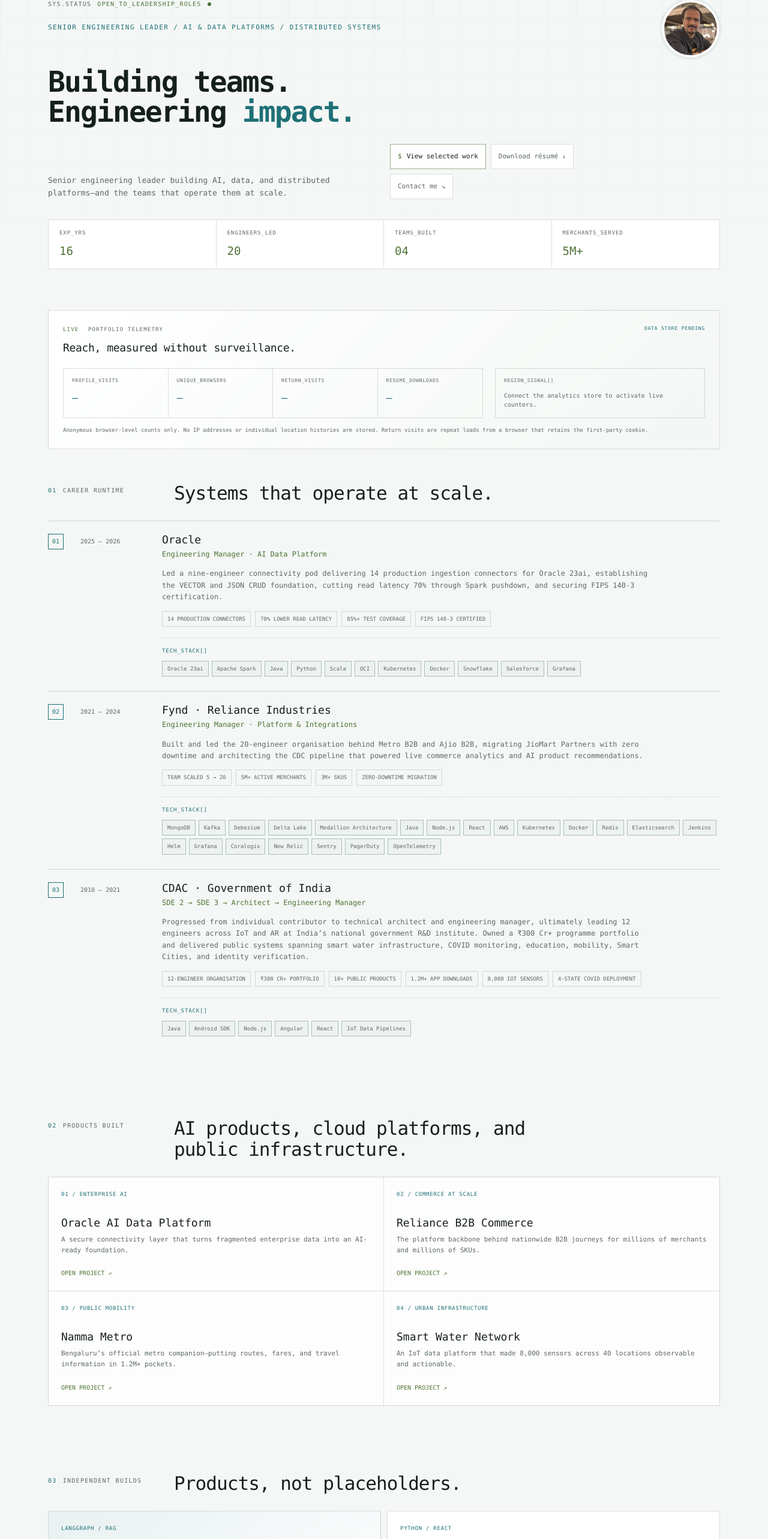
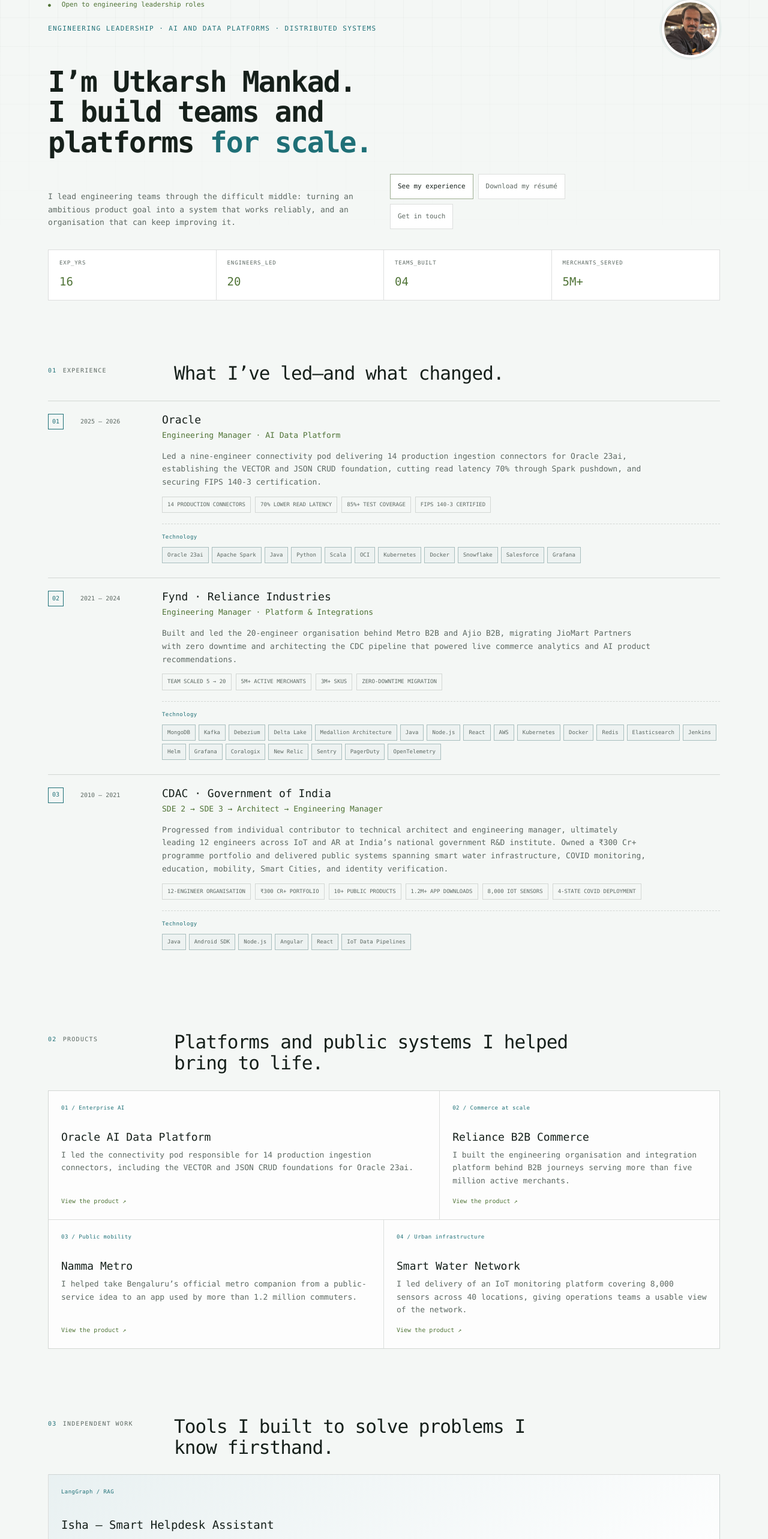
Before and after one commit to utkarshmankad/utkarsh-portfolio, a Next.js app: page / in a window 1280 px wide. Shown: the part 115-2681 px from the top of the page at 60% size. Built offline with nearby package versions, Linux system fonts and the light colour scheme.

Commit message:
refactor: make portfolio voice more personal

```diff
--- a/app/components/live-analytics.tsx
+++ b/app/components/live-analytics.tsx
@@ -24,13 +24,13 @@
     return () => { active = false; };
   }, []);
 
-  const numbers = [["PROFILE_VISITS", stats.visits], ["UNIQUE_BROWSERS", stats.uniqueVisits], ["RETURN_VISITS", stats.returningVisits], ["RESUME_DOWNLOADS", stats.resumeDownloads]] as const;
+  const numbers = [["Profile visits", stats.visits], ["Unique browsers", stats.uniqueVisits], ["Return visits", stats.returningVisits], ["Résumé downloads", stats.resumeDownloads]] as const;
 
   return <section className="analytics-panel shell" aria-labelledby="analytics-title">
-    <div className="analytics-heading"><div><p><span>LIVE</span> Portfolio telemetry</p><h2 id="analytics-title">Reach, measured without surveillance.</h2></div><small>{loaded && stats.configured ? "AGGREGATES · 60S REFRESH" : "DATA STORE PENDING"}</small></div>
+    <div className="analytics-heading"><div><p>Portfolio visits</p><h2 id="analytics-title">A small, anonymous snapshot of this site’s reach.</h2></div><small>{loaded && stats.configured ? "Updated every minute" : "Waiting for data"}</small></div>
     <div className="analytics-grid">
       <div className="analytics-numbers">{numbers.map(([label, value]) => <article key={label}><small>{label}</small><b>{loaded && stats.configured ? value.toLocaleString("en-IN") : "—"}</b></article>)}</div>
-      <div className="analytics-regions"><small>REGION_SIGNAL[]</small>{stats.regions.length ? <ul>{stats.regions.slice(0, 5).map(({ region, visits }) => <li key={region}><span>{region}</span><b>{visits.toLocaleString("en-IN")}</b></li>)}</ul> : <p>{loaded && stats.configured ? "Regions appear after two visits." : "Connect the analytics store to activate live counters."}</p>}</div>
+      <div className="analytics-regions"><small>Regions</small>{stats.regions.length ? <ul>{stats.regions.slice(0, 5).map(({ region, visits }) => <li key={region}><span>{region}</span><b>{visits.toLocaleString("en-IN")}</b></li>)}</ul> : <p>{loaded && stats.configured ? "Regions appear after two visits." : "Visit data is temporarily unavailable."}</p>}</div>
     </div>
     <p className="analytics-note">Anonymous browser-level counts only. No IP addresses or individual location histories are stored. Return visits are repeat loads from a browser that retains the first-party cookie.</p>
   </section>;
--- a/app/content.ts
+++ b/app/content.ts
@@ -20,17 +20,17 @@
 ];
 
 export const products = [
-  { name: "Oracle AI Data Platform", href: "https://www.oracle.com/ai-data-platform/", meta: "Enterprise AI", description: "A secure connectivity layer that turns fragmented enterprise data into an AI-ready foundation." },
-  { name: "Reliance B2B Commerce", href: "https://www.fynd.com/", meta: "Commerce at scale", description: "The platform backbone behind nationwide B2B journeys for millions of merchants and millions of SKUs." },
-  { name: "Namma Metro", href: "https://play.google.com/store/apps/details?id=com.aum.nammametro", meta: "Public mobility", description: "Bengaluru’s official metro companion—putting routes, fares, and travel information in 1.2M+ pockets." },
-  { name: "Smart Water Network", href: "https://www.cdac.in/", meta: "Urban infrastructure", description: "An IoT data platform that made 8,000 sensors across 40 locations observable and actionable." },
+  { name: "Oracle AI Data Platform", href: "https://www.oracle.com/ai-data-platform/", meta: "Enterprise AI", description: "I led the connectivity pod responsible for 14 production ingestion connectors, including the VECTOR and JSON CRUD foundations for Oracle 23ai." },
+  { name: "Reliance B2B Commerce", href: "https://www.fynd.com/", meta: "Commerce at scale", description: "I built the engineering organisation and integration platform behind B2B journeys serving more than five million active merchants." },
+  { name: "Namma Metro", href: "https://play.google.com/store/apps/details?id=com.aum.nammametro", meta: "Public mobility", description: "I helped take Bengaluru’s official metro companion from a public-service idea to an app used by more than 1.2 million commuters." },
+  { name: "Smart Water Network", href: "https://www.cdac.in/", meta: "Urban infrastructure", description: "I led delivery of an IoT monitoring platform covering 8,000 sensors across 40 locations, giving operations teams a usable view of the network." },
 ];
 
 export const projects = [
-  { name: "Isha — Smart Helpdesk Assistant", href: "https://github.com/utkarshmankad/isha-indigo-rag", tech: "LangGraph / RAG", description: "A production-minded airline helpdesk assistant with hybrid retrieval, confidence-aware cited answers, memory, multilingual support, and an embeddable API." },
-  { name: "Job Tracker", href: "https://github.com/utkarshmankad/job-tracker", tech: "Python / React", description: "A private, local-first command centre that turns job emails into a live application pipeline." },
-  { name: "JD Fit Checker", href: "https://jd-fit-checker.vercel.app", tech: "Next.js / AI", description: "An AI screening copilot that scores roles, exposes gaps, and helps job seekers focus their search." },
-  { name: "ReportAPI", href: "https://reportapi.vercel.app", tech: "TypeScript / Next.js", description: "A modern web product for creating and sharing useful reports without the usual reporting friction." },
+  { name: "Isha — Smart Helpdesk Assistant", href: "https://github.com/utkarshmankad/isha-indigo-rag", tech: "LangGraph / RAG", description: "I built Isha to test what a trustworthy airline support assistant needs in practice: hybrid retrieval, cited answers, confidence checks, memory, multilingual support, and a clean API." },
+  { name: "Job Tracker", href: "https://github.com/utkarshmankad/job-tracker", tech: "Python / React", description: "I wanted one private place to follow a job search, so I built a local-first tool that turns incoming job emails into an application pipeline." },
+  { name: "JD Fit Checker", href: "https://jd-fit-checker.vercel.app", tech: "Next.js / AI", description: "I built this to answer a practical question quickly: is a role worth pursuing? It scores the match, explains gaps, and keeps the decision visible." },
+  { name: "ReportAPI", href: "https://reportapi.vercel.app", tech: "TypeScript / Next.js", description: "An experiment in making report creation and sharing simpler, with the workflow reduced to the parts people actually need." },
 ];
 
 export const contributions = [
--- a/app/globals.css
+++ b/app/globals.css
@@ -54,3 +54,14 @@
 @media(max-width:820px){.analytics-panel{padding:18px}.analytics-grid{grid-template-columns:1fr}.analytics-numbers{grid-template-columns:1fr 1fr}.analytics-numbers article:nth-child(2){border-right:0}.analytics-numbers article:nth-child(-n+2){border-bottom:1px solid var(--line)}}
 @media(max-width:560px){.analytics-heading{display:block}.analytics-heading>small{display:block;margin-top:10px}.analytics-numbers small{font-size:7px}}
 @media(prefers-reduced-motion:reduce){html{scroll-behavior:auto}*{transition:none!important}}
+
+/* Editorial pass: keep the technical character while giving the content more room and variation. */
+body{font-size:14px;line-height:1.68}
+.hero-signal{margin:0 0 22px;color:var(--lime);font-size:11px;letter-spacing:0}.hero-signal span{margin-right:8px;font-size:8px}.hero-bottom>p,.timeline-row p,.product-grid p,.project-grid p,.oss-grid p,.article-grid p,.leadership-content>p,blockquote{font-size:13px}
+.role-stack>span,.product-grid small,.project-tech,.article-grid div{letter-spacing:.05em;text-transform:none}
+.product-grid{grid-template-columns:repeat(12,1fr)}.product-grid a:nth-child(n){grid-column:span 6;border-right:1px solid var(--line);border-bottom:1px solid var(--line)}.product-grid a:first-child{grid-column:span 7}.product-grid a:nth-child(2){grid-column:span 5;border-right:0}.product-grid a:nth-child(3),.product-grid a:nth-child(4){border-bottom:0}.product-grid a:nth-child(4){border-right:0}.product-grid>a>span,.project-grid b,.oss-grid b,.article-grid b{text-transform:none}
+.project-grid{grid-template-columns:repeat(2,1fr)}.project-grid a:first-child{grid-column:1/-1;min-height:185px;padding-right:min(32%,320px)}
+.analytics-panel{margin-top:8px;margin-bottom:56px;padding:18px 20px;background:transparent}.analytics-heading h2{font-size:16px}.analytics-heading p,.analytics-heading>small,.analytics-numbers small,.analytics-regions>small{letter-spacing:0;text-transform:none}.analytics-note{max-width:820px;font-size:10px}
+.not-found{min-height:100vh;display:grid;place-items:center;padding:32px}.not-found>div{width:min(680px,100%);padding:42px;border:1px solid var(--line);background:var(--surface)}.not-found p{max-width:560px;margin:0 0 18px;color:var(--muted);font-size:14px}.not-found>div>p:first-child{color:var(--cyan);font-size:12px}.not-found h1{max-width:560px;margin:0 0 20px;font-size:clamp(30px,6vw,54px);line-height:1.05;letter-spacing:-.04em}.not-found nav{display:flex;flex-wrap:wrap;gap:10px;margin-top:28px}.not-found a{display:inline-flex;min-height:44px;align-items:center;padding:10px 14px;border:1px solid var(--line);background:var(--bg)}.not-found a:first-child{border-color:var(--cyan);color:var(--cyan)}
+@media(max-width:820px){.product-grid a:first-child,.product-grid a:nth-child(2){grid-column:span 6}.project-grid a:first-child{padding-right:21px}.analytics-panel{margin-bottom:46px}}
+@media(max-width:560px){body{font-size:14px}.product-grid a:nth-child(n){grid-column:1/-1;border-right:0;border-bottom:1px solid var(--line)}.product-grid a:last-child{border-bottom:0}.hero-bottom>p,.timeline-row p,.product-grid p,.project-grid p,.oss-grid p,.article-grid p,.leadership-content>p,blockquote{font-size:13px}.not-found{padding:20px}.not-found>div{padding:28px 22px}}
--- a/app/page.tsx
+++ b/app/page.tsx
@@ -22,26 +22,26 @@
     <nav className="nav shell" aria-label="Primary navigation"><a className="brand" href="#top" aria-label="Utkarsh Mankad, back to top"><span>U</span>M_</a><SiteControls /></nav>
 
     <header className="hero shell" id="content" tabIndex={-1}>
-      <div className="hero-intro"><div><div className="hero-signal"><span>SYS.STATUS</span><b>OPEN_TO_LEADERSHIP_ROLES</b><i /></div><p className="eyebrow">Senior engineering leader / AI &amp; data platforms / Distributed systems</p></div><div className="profile-photo"><Image src="/utkarsh.jpg" alt="Utkarsh Mankad" width={88} height={88} priority /></div></div>
-      <h1>Building teams.<br />Engineering <em>impact.</em></h1>
-      <div className="hero-bottom"><p>{siteConfig.description}</p><div className="hero-actions" aria-label="Portfolio actions"><a className="primary-action" href="#work" data-analytics-event="cta_click" data-analytics-label="selected_work"><span aria-hidden>$</span> View selected work</a><a href="/utkarsh-mankad-resume.pdf" download data-analytics-event="resume_download" data-analytics-label="hero">Download résumé ↓</a><a href="#contact" data-analytics-event="cta_click" data-analytics-label="contact">Contact me ↘</a></div></div>
+      <div className="hero-intro"><div><p className="hero-signal"><span aria-hidden>●</span> Open to engineering leadership roles</p><p className="eyebrow">Engineering leadership · AI and data platforms · Distributed systems</p></div><div className="profile-photo"><Image src="/utkarsh.jpg" alt="Utkarsh Mankad" width={88} height={88} priority /></div></div>
+      <h1>I’m Utkarsh Mankad.<br />I build teams and platforms <em>for scale.</em></h1>
+      <div className="hero-bottom"><p>I lead engineering teams through the difficult middle: turning an ambitious product goal into a system that works reliably, and an organisation that can keep improving it.</p><div className="hero-actions" aria-label="Portfolio actions"><a className="primary-action" href="#work" data-analytics-event="cta_click" data-analytics-label="selected_work">See my experience</a><a href="/utkarsh-mankad-resume.pdf" download data-analytics-event="resume_download" data-analytics-label="hero">Download my résumé</a><a href="#contact" data-analytics-event="cta_click" data-analytics-label="contact">Get in touch</a></div></div>
       <div className="metrics"><article><small>EXP_YRS</small><b>16</b></article><article><small>ENGINEERS_LED</small><b>20</b></article><article><small>TEAMS_BUILT</small><b>04</b></article><article><small>MERCHANTS_SERVED</small><b>5M+</b></article></div>
     </header>
 
+    <section className="section shell" id="work" aria-labelledby="work-title"><SectionTitle number="01" label="Experience" id="work-title">What I’ve led—and what changed.</SectionTitle><div className="timeline">{roles.map((role, index) => <article className="timeline-row" key={role.company}><div className="node">0{index + 1}</div><time>{role.period}</time><div><h3>{role.company}</h3><p className="role-title">{role.role}</p><p>{role.summary}</p><ul className="role-wins">{role.wins.map(win => <li key={win}>{win}</li>)}</ul><div className="role-stack"><span>Technology</span><ul>{role.tech.map(technology => <li key={technology}>{technology}</li>)}</ul></div></div></article>)}</div></section>
+
+    <section className="section shell" id="products" aria-labelledby="products-title"><SectionTitle number="02" label="Products" id="products-title">Platforms and public systems I helped bring to life.</SectionTitle><div className="product-grid">{products.map((product, index) => <a href={product.href} target="_blank" rel="noreferrer" key={product.name} data-analytics-event="product_click" data-analytics-label={product.name}><small>0{index + 1} / {product.meta}</small><h3>{product.name}</h3><p>{product.description}</p><span>View the product ↗</span></a>)}</div></section>
+
+    <section className="section shell" id="projects" aria-labelledby="projects-title"><SectionTitle number="03" label="Independent work" id="projects-title">Tools I built to solve problems I know firsthand.</SectionTitle><div className="project-grid">{projects.map(project => <a href={project.href} target="_blank" rel="noreferrer" key={project.name} data-analytics-event="project_click" data-analytics-label={project.name}><span className="project-tech">{project.tech}</span><h3>{project.name}</h3><p>{project.description}</p><b>View the project ↗</b></a>)}</div></section>
+
+    <section className="oss-section" id="open-source" aria-labelledby="oss-title"><div className="shell"><SectionTitle number="04" label="Open source" id="oss-title">Changes I’ve contributed to other teams’ codebases.</SectionTitle><div className="oss-grid">{contributions.map(item => <a href={item.href} target="_blank" rel="noreferrer" key={`${item.project}-${item.code}`} data-analytics-event="oss_click" data-analytics-label={`${item.project} ${item.code}`}><div><span>{item.project}</span><i className={item.status.toLowerCase()}>{item.status}</i></div><small>{item.code}</small><h3>{item.title}</h3><p>{item.detail}</p><b>View the pull request ↗</b></a>)}</div></div></section>
+
+    <section className="section shell" id="writing" aria-labelledby="writing-title"><SectionTitle number="05" label="Writing" id="writing-title">Notes from building data, AI, and delivery systems.</SectionTitle><div className="article-grid">{articles.map(article => <a href={article.href} target="_blank" rel="noreferrer" key={article.title} data-analytics-event="article_click" data-analytics-label={article.title}><div><span>{article.topic}</span><time dateTime={article.publishedAt}>{article.date}</time></div><h3>{article.title}</h3><p>{article.description}</p><b>Read the article ↗</b></a>)}</div></section>
+
+    <section className="section shell leadership-section" aria-labelledby="leadership-title"><SectionTitle number="06" label="Leadership" id="leadership-title">How I lead teams and work with stakeholders.</SectionTitle><div className="leadership-content"><p>I make ownership explicit, keep technical decisions close to the people doing the work, and give executives a clear view of trade-offs. My job is to create enough direction for teams to move independently without losing sight of the outcome.</p><ul>{leadershipCompetencies.map((competency, index) => <li key={competency}><span>{String(index + 1).padStart(2, "0")}</span>{competency}</li>)}</ul><blockquote>A useful plan should make the next decision easier—not merely make the status meeting shorter.</blockquote></div></section>
+
     <LiveAnalytics />
 
-    <section className="section shell" id="work" aria-labelledby="work-title"><SectionTitle number="01" label="Career runtime" id="work-title">Systems that operate at scale.</SectionTitle><div className="timeline">{roles.map((role, index) => <article className="timeline-row" key={role.company}><div className="node">0{index + 1}</div><time>{role.period}</time><div><h3>{role.company}</h3><p className="role-title">{role.role}</p><p>{role.summary}</p><ul className="role-wins">{role.wins.map(win => <li key={win}>{win}</li>)}</ul><div className="role-stack"><span>TECH_STACK[]</span><ul>{role.tech.map(technology => <li key={technology}>{technology}</li>)}</ul></div></div></article>)}</div></section>
-
-    <section className="section shell" id="products" aria-labelledby="products-title"><SectionTitle number="02" label="Products built" id="products-title">AI products, cloud platforms, and public infrastructure.</SectionTitle><div className="product-grid">{products.map((product, index) => <a href={product.href} target="_blank" rel="noreferrer" key={product.name} data-analytics-event="product_click" data-analytics-label={product.name}><small>0{index + 1} / {product.meta}</small><h3>{product.name}</h3><p>{product.description}</p><span>Open project ↗</span></a>)}</div></section>
-
-    <section className="section shell" id="projects" aria-labelledby="projects-title"><SectionTitle number="03" label="Independent builds" id="projects-title">Products, not placeholders.</SectionTitle><div className="project-grid">{projects.map(project => <a href={project.href} target="_blank" rel="noreferrer" key={project.name} data-analytics-event="project_click" data-analytics-label={project.name}><span className="project-tech">{project.tech}</span><h3>{project.name}</h3><p>{project.description}</p><b>Explore build ↗</b></a>)}</div></section>
-
-    <section className="oss-section" id="open-source" aria-labelledby="oss-title"><div className="shell"><SectionTitle number="04" label="Open source signal" id="oss-title">Contributing beyond my own repositories.</SectionTitle><div className="oss-grid">{contributions.map(item => <a href={item.href} target="_blank" rel="noreferrer" key={`${item.project}-${item.code}`} data-analytics-event="oss_click" data-analytics-label={`${item.project} ${item.code}`}><div><span>{item.project}</span><i className={item.status.toLowerCase()}>{item.status}</i></div><small>{item.code}</small><h3>{item.title}</h3><p>{item.detail}</p><b>Inspect contribution ↗</b></a>)}</div></div></section>
-
-    <section className="section shell" id="writing" aria-labelledby="writing-title"><SectionTitle number="05" label="Selected writing" id="writing-title">Ideas translated into practical engineering guidance.</SectionTitle><div className="article-grid">{articles.map(article => <a href={article.href} target="_blank" rel="noreferrer" key={article.title} data-analytics-event="article_click" data-analytics-label={article.title}><div><span>{article.topic}</span><time dateTime={article.publishedAt}>{article.date}</time></div><h3>{article.title}</h3><p>{article.description}</p><b>Read on LinkedIn ↗</b></a>)}</div></section>
-
-    <section className="section shell leadership-section" aria-labelledby="leadership-title"><SectionTitle number="06" label="Leadership protocol" id="leadership-title">Clarity over noise. Outcomes over activity.</SectionTitle><div className="leadership-content"><p>My leadership practice connects organisation health, executive alignment, and accountable delivery—turning strategy into systems that teams can execute with confidence.</p><ul>{leadershipCompetencies.map((competency, index) => <li key={competency}><span>{String(index + 1).padStart(2, "0")}</span>{competency}</li>)}</ul><blockquote>Turn ambiguity into direction—and leave every system stronger than you found it.</blockquote></div></section>
-
-    <footer id="contact"><div className="shell"><p className="footer-code">READY_FOR_NEXT_CHALLENGE = TRUE</p><h2>Let’s engineer<br /><em>what’s next.</em></h2><div className="contact-actions"><a className="contact-link" href={`mailto:${siteConfig.email}`} data-analytics-event="contact_click" data-analytics-label="email">Email Utkarsh <span>↗</span></a><a className="resume-link" href="/utkarsh-mankad-resume.pdf" download data-analytics-event="resume_download" data-analytics-label="footer">Download résumé ↓</a></div><div className="footer-bottom"><span>© {new Date().getFullYear()} Utkarsh Mankad</span><div><a href={siteConfig.github} target="_blank" rel="noreferrer" data-analytics-event="social_click" data-analytics-label="github">GitHub ↗</a><a href={siteConfig.linkedin} target="_blank" rel="noreferrer" data-analytics-event="social_click" data-analytics-label="linkedin">LinkedIn ↗</a></div><a href="#top">Back to top ↑</a></div></div></footer>
+    <footer id="contact"><div className="shell"><p className="footer-code">Available for engineering leadership roles</p><h2>If the problem is difficult<br /><em>and worth solving, let’s talk.</em></h2><div className="contact-actions"><a className="contact-link" href={`mailto:${siteConfig.email}`} data-analytics-event="contact_click" data-analytics-label="email">Email me <span>↗</span></a><a className="resume-link" href="/utkarsh-mankad-resume.pdf" download data-analytics-event="resume_download" data-analytics-label="footer">Download my résumé</a></div><div className="footer-bottom"><span>© {new Date().getFullYear()} Utkarsh Mankad</span><div><a href={siteConfig.github} target="_blank" rel="noreferrer" data-analytics-event="social_click" data-analytics-label="github">GitHub ↗</a><a href={siteConfig.linkedin} target="_blank" rel="noreferrer" data-analytics-event="social_click" data-analytics-label="linkedin">LinkedIn ↗</a></div><a href="#top">Back to top ↑</a></div></div></footer>
   </main>;
 }
```
Also changed, not shown: app/not-found.tsx (added, +12 -0 lines), public/llms.txt (added), 2 other files (tests, documents, lock files or other folders).
